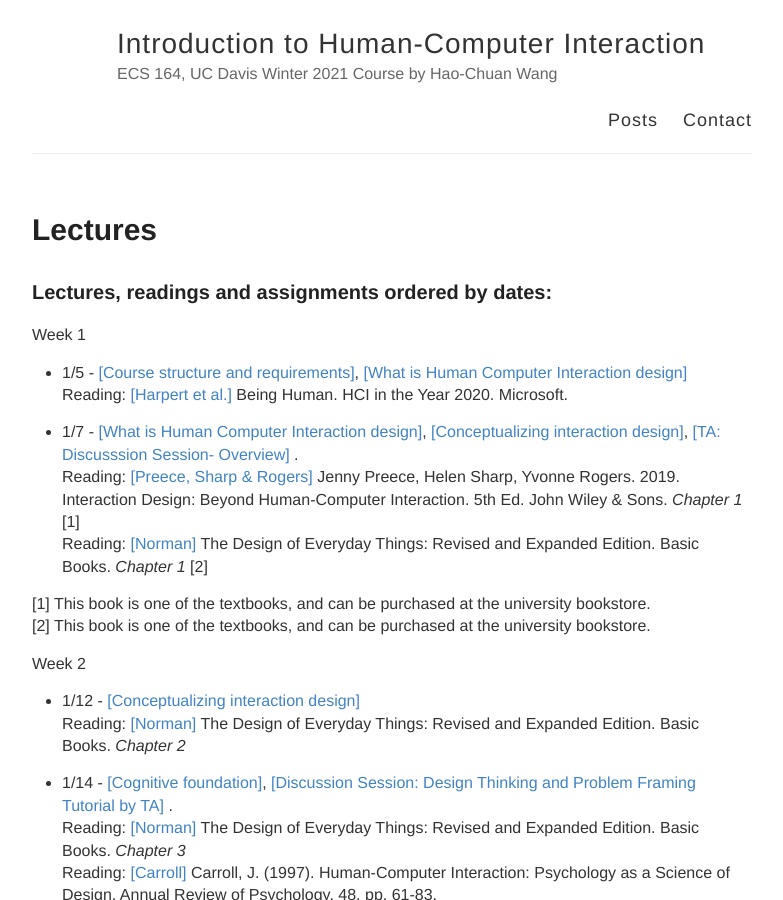
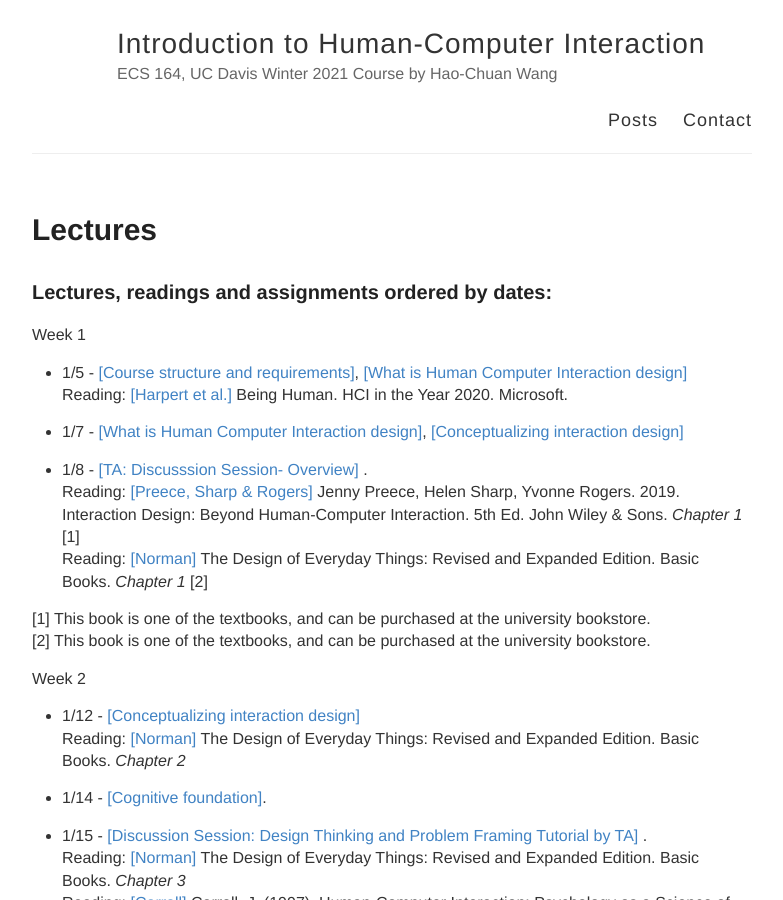
Before and after one commit to hciwang/hciwang.github.io, a Jekyll site: the page built from _posts/2021-1-1-lectures.md, in a window 1280 px wide and 900 px high. Shown: the whole window, without its empty margins (248-1031 px from the left). Built offline with Jekyll 4.4.1, drawn with Linux system fonts in a browser that asks for light colours.

Commit message:
Update 2021-1-1-lectures.md

```diff
--- a/_posts/2021-1-1-lectures.md
+++ b/_posts/2021-1-1-lectures.md
@@ -9,7 +9,9 @@ Week 1
 - 1/5 - [[Course structure and requirements]]( ), [[What is Human Computer Interaction design]]( )
 Reading:  [[Harpert et al.]](https://www.microsoft.com/en-us/research/uploads/prod/2019/03/beinghumana3-1.pdf) Being Human. HCI in the Year 2020. Microsoft.
 
-- 1/7 - [[What is Human Computer Interaction design]]( ), [[Conceptualizing interaction design]]( ),  [[TA: Discusssion Session- Overview]]( ) .
+- 1/7 - [[What is Human Computer Interaction design]]( ), [[Conceptualizing interaction design]]( )
+
+- 1/8 - [[TA: Discusssion Session- Overview]]( ) .
 Reading: [[Preece, Sharp & Rogers]](http://www.id-book.com/) Jenny Preece, Helen Sharp, Yvonne Rogers. 2019. Interaction Design: Beyond Human-Computer Interaction. 5th Ed. John Wiley & Sons.  *Chapter 1* [1]
 Reading: [[Norman]](https://www.basicbooks.com/titles/don-norman/the-design-of-everyday-things/9780465050659/) The Design of Everyday Things: Revised and Expanded Edition. Basic Books. *Chapter 1* [2]
 
@@ -21,7 +23,9 @@ Week 2
 - 1/12 - [[Conceptualizing interaction design]]( )
 Reading: [[Norman]](https://www.basicbooks.com/titles/don-norman/the-design-of-everyday-things/9780465050659/) The Design of Everyday Things: Revised and Expanded Edition. Basic Books. *Chapter 2*
 
-- 1/14 - [[Cognitive foundation]]( ), [[Discussion Session: Design Thinking and Problem Framing Tutorial by TA]]( ) .
+- 1/14 - [[Cognitive foundation]]( ).
+
+- 1/15 - [[Discussion Session: Design Thinking and Problem Framing Tutorial by TA]]( ) .
 Reading: [[Norman]](https://www.basicbooks.com/titles/don-norman/the-design-of-everyday-things/9780465050659/) The Design of Everyday Things: Revised and Expanded Edition. Basic Books. *Chapter 3*
 Reading: [[Carroll]](https://canvas.ucdavis.edu/courses/413583/files/folder/Readings?preview=7584433) Carroll, J. (1997). Human-Computer Interaction: Psychology as a Science of Design. Annual Review of Psychology, 48, pp. 61-83.
 
```
